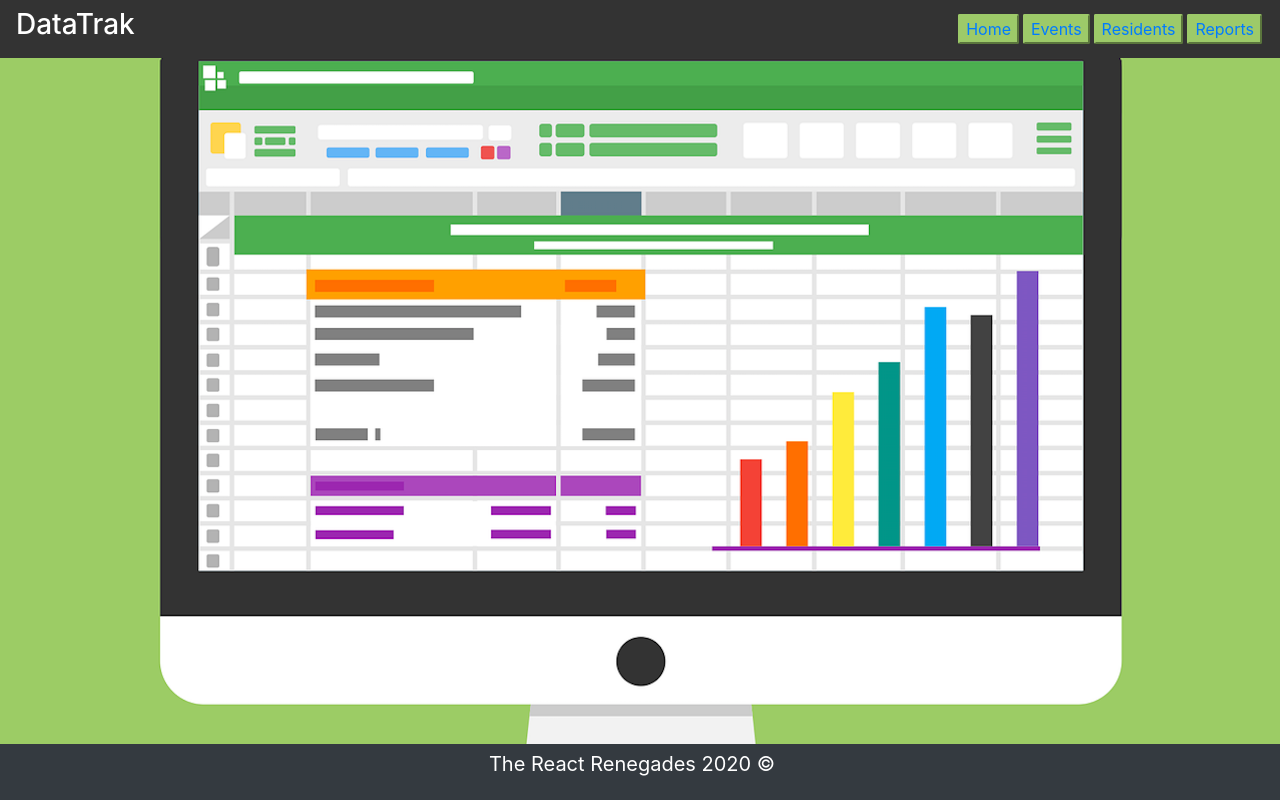
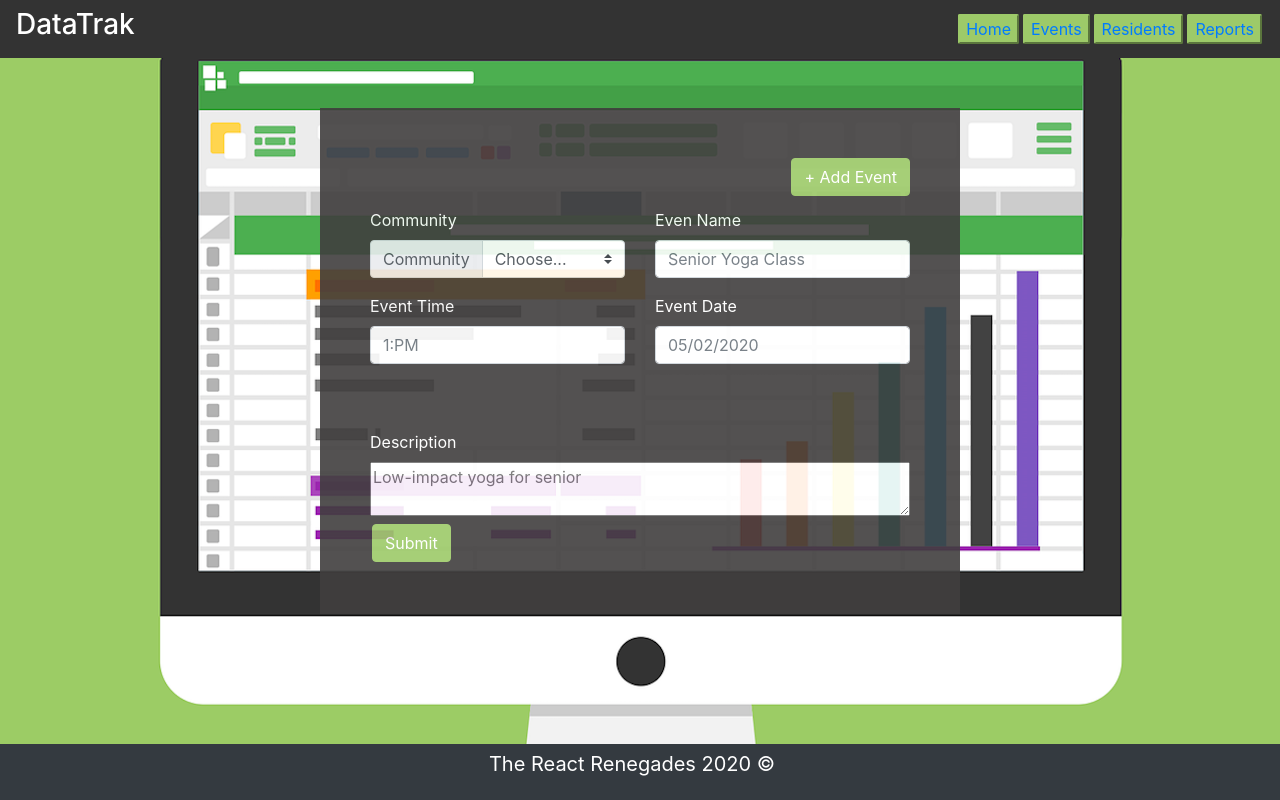
Before and after one commit to K-ai30/24-project-3, a React (Create React App) app in the folder client/: page /event in a window 1280 px wide. Built offline with nearby package versions, Linux system fonts and the light colour scheme.

Commit message:
Signup and event form created

```diff
--- a/client/src/App.js
+++ b/client/src/App.js
@@ -6,6 +6,8 @@ import Navbar from "./components/Navbar/NavBar";
 import Footer from "./components/Footer";
 import LoginPage from "./components/LoginPage";
 import './assets/css/global.css';
+import SignUpForm from "./components/SingnUpForm"
+import EventForm from "./components/EventForm"
 //import Banner image
 function App() {
   return (
@@ -16,6 +18,8 @@ function App() {
         <Switch>
           <Route exact path="/" component={LoginPage}/>
           <Route exact path="/register" component={RegistrationForm}/>
+          <Route exact path="/signup" component={SignUpForm}/>
+          <Route exact path="/event" component={EventForm}/>
         </Switch>
         <Footer/>
       </Router>
--- /dev/null
+++ b/client/src/components/EventForm/index.js
@@ -0,0 +1,57 @@
+import React, { Component } from 'react';
+import "./style.css";
+import Col from '../Col';
+import Row from '../Row';
+import TextInput from "../TextInput";
+// import GraphBanner from '../BannerImage';
+
+class EventForm extends Component {
+ state = {
+     title: null,
+     date: '',
+ };
+
+ render() {
+     return (
+         <form className="wrapper mx-auto align-middle">
+            <button id="addEvent" className="btn btn-info custom-color">+ Add Event</button>
+            <Row>
+                <Col>
+                <label className="" HTMLfor="inputGroupSelect01">Community</label>
+
+                <div className="input-group mb-3" labelText="Community">
+                <div className="input-group-prepend">
+                    <label className="input-group-text" HTMLfor="inputGroupSelect01">Community</label>
+                </div>
+                <select className="custom-select" id="inputGroupSelect01">
+                    <option selected>Choose...</option>
+                    <option value="1">Community 1</option>
+                    <option value="2">Community 2</option>
+                    <option value="3">Community 3</option>
+                    <option value="4">Community 4</option>
+                    <option value="5">Community 5</option>
+                </select>
+                </div>
+                    <TextInput id="event" placeholder="1:PM" labelText="Event Time" />
+                </Col>
+                <Col>
+                    <TextInput id="eventName" placeholder="Senior Yoga Class" labelText="Even Name"/>
+                    <TextInput id="evendate" placeholder="05/02/2020" labelText="Event Date"/>
+
+
+                </Col>
+
+            </Row>
+            <Row>
+            <Col>
+            <label className="description" HTMLfor="description">Description</label>
+            <textarea className="descriptionInput" placeholder="Low-impact yoga for senior"></textarea>
+                </Col>
+            </Row>
+            <button id="submitResident" className="btn btn-info custom-color">Submit</button>
+        </form>
+     )
+  }
+}
+
+export default EventForm;
--- /dev/null
+++ b/client/src/components/EventForm/style.css
@@ -0,0 +1,6 @@
+label{
+    color: #ffffff;
+}
+.descriptionInput{
+    width: 100%;
+}
--- /dev/null
+++ b/client/src/components/SingnUpForm/index.js
@@ -0,0 +1,31 @@
+import React, { Component } from 'react';
+import "./style.css";
+import TextInput from "../TextInput";
+
+class SignupPage extends Component {
+    state = {
+        title: null,
+        date: '',
+    };
+
+    render() {
+        return (
+           <div>
+
+        <form className="wrapper mx-auto align-middle">
+        <h2 className="formtitle">Sign-Up</h2>
+               <TextInput id="name" placeholder="Jane Doe" labelText="Name"/>
+               <TextInput id="username" placeholder="Username" labelText="Username"/>
+               <TextInput id="email" placeholder="E-mail Adress" labelText="E-mail Adress"/>
+                <TextInput id="password" placeholder="******" labelText="Password"/>
+                <TextInput id="confirm password" placeholder="******" labelText="Password"/>
+               <button id="login" className="btn btn-info custom-color" to="/">Login</button>
+            <button id="signup" className="btn btn-info custom-color">Sign up</button>
+        </form>
+           </div>
+
+        )
+    }
+}
+
+export default SignupPage;
--- /dev/null
+++ b/client/src/components/SingnUpForm/style.css
@@ -0,0 +1,4 @@
+.formtitle{
+    text-align: center;
+    color: #ffffff;
+}
```
Also changed, not shown: 1 other file (tests, documents, lock files or other folders).
